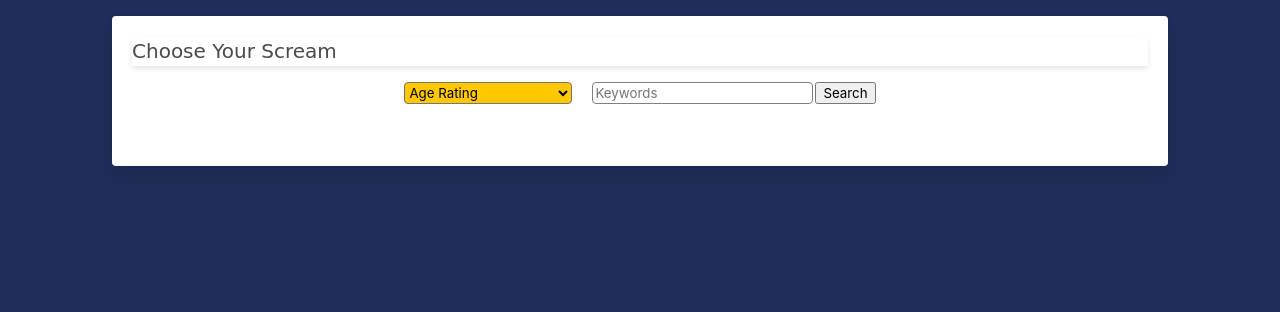
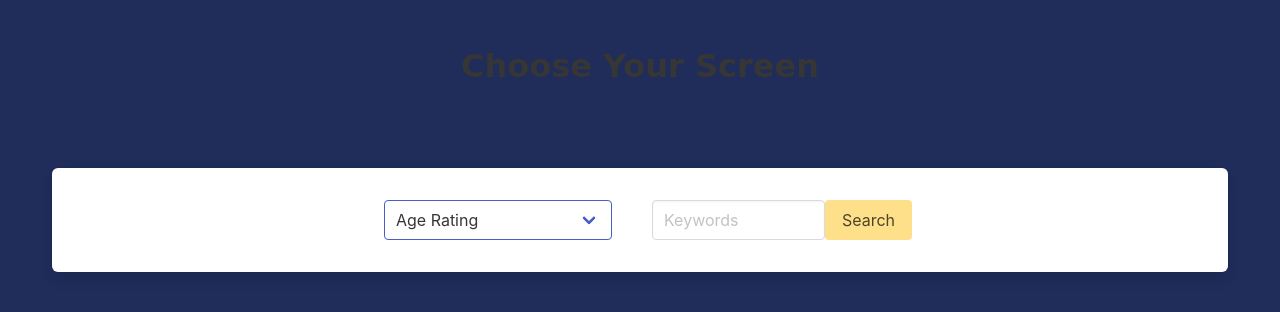
Before and after one commit to FarmFreshYeets/Choose-Your-Scream, a plain HTML site: page index.html in a window 1280 px wide. Drawn offline with nearby package versions, Linux system fonts and the light colour scheme; a web font is replaced by a local one.

Commit message:
added a new style sheet to not mess up results page and added bulma classes to index page

```diff
--- /dev/null
+++ b/assets/css/style-index.css
@@ -0,0 +1,32 @@
+/*
+Google Font API ref sheet:
+font-family: 'Nabla', cursive;
+font-family: 'Roboto', sans-serif;
+
+Font weights:
+Nabla-400
+Roboto-300,400,700
+*/
+* {
+    box-sizing: border-box;
+    font-family: 'Roboto', sans-serif;
+    font-weight: 400;
+}
+
+h1 {
+    font-family: 'Nabla', cursive;
+}
+
+html {
+    background-color: #202C59;
+}
+
+.center {
+    display: flex;
+    justify-content: space-around;
+    align-items: center;
+}
+
+.text-center {
+    text-align: center;
+}
--- a/index.html
+++ b/index.html
@@ -6,7 +6,7 @@
     <meta name="viewport" content="width=device-width, initial-scale=1.0">
     <title>Choose Your Scream</title>
     <link rel="stylesheet" href="https://cdn.jsdelivr.net/npm/bulma@0.9.4/css/bulma.min.css">
-    <link rel="stylesheet" href="./assets/css/style.css">
+    <link rel="stylesheet" href="./assets/css/style-index.css">
     <script type='text/javascript' src="https://code.jquery.com/jquery-3.6.1.slim.js"
         integrity="sha256-tXm+sa1uzsbFnbXt8GJqsgi2Tw+m4BLGDof6eUPjbtk=" crossorigin="anonymous"></script>
     <style>
@@ -15,10 +15,20 @@
 
 </head>
 <body>
-    <main class="card main-card">
-        <h1 class="card-header text-center bg-white main-header">Choose Your Scream</h1>
-        <form class="card-body form-card" id="input-form">
-            <select class="dropdown" id="age-selection">
+    <nav class="hero center">
+        <div class="hero-body">
+            <div class="container">
+                <h1 class="title is-3">Choose Your Screen</h1>
+            </div>
+        </div>
+    </nav>
+
+    <main class="section">
+        <div class="container">
+            <form class="box columns is-centered" id="input-form">
+                <div class="column is-3 center">
+                    <div class="select is-link">
+                        <select id="age-selection">
                             <option selected>Age Rating</option>
                             <option value="G">G (All Audiences)</option>
                             <option value="PG">PG (10+)</option>
@@ -26,9 +36,14 @@
                             <option value="R">R (17+)</option>
                             <option value="NC-17">NC-17 (None Under 17)</option>
                         </select>
-            <input class="add-left-margin border-rad" placeholder="Keywords" id="keyword-input">
-            <button class="btn btn-success " id="search-btn">Search</button>
+                    </div>
+                </div>
+                <div class="column is-3 center">
+                    <input class="input" placeholder="Keywords" id="keyword-input">
+                    <button class="button is-warning" id="search-btn">Search</button>
+                </div>
             </form>
+        </div>
     </main>
     <script src="./assets/js/script.js"></script>
 </body>
```
Lines whose indentation alone changed are shown as unchanged.
